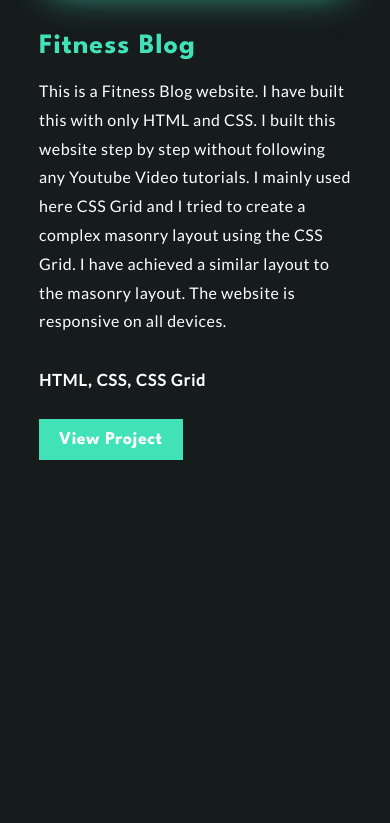
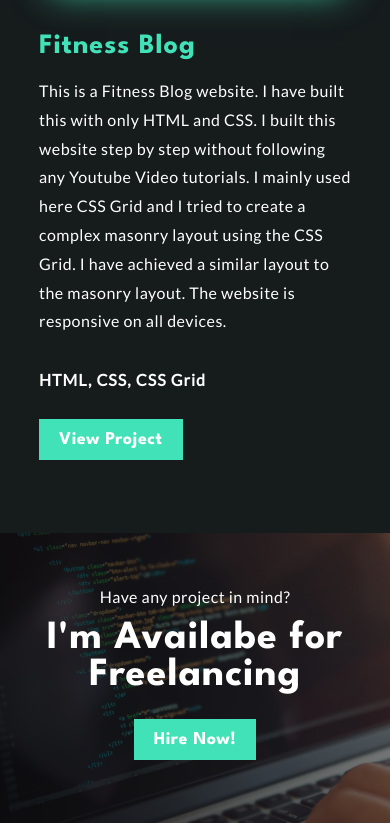
Before and after one commit to nabadev/nabadev-portfolio, a plain HTML site: page index.html in a window 390 px wide. Shown: the part 3304-4127 px from the top of the page. Before the commit the page ends 3837 px from the top, so only its background shows below. Drawn offline with Linux system fonts and the light colour scheme.

Commit message:
Added the CTA section and also made it responsive

```diff
--- a/index.html
+++ b/index.html
@@ -149,7 +149,21 @@
             </div>
         </div>
     </section>
+    <!-- Project section ends here -->
 
+    <!-- CTA section starts here -->
+
+    <section id="nd-cta-section">
+        <div class="nd-container nd-cta-container">
+            <div class="nd-row nd-cta-row">
+                <div class="nd-cta-col">
+                    <p class="nd-body-text">Have any project in mind?</p>
+                    <h2 class="nd-h2-heading">I'm Availabe for Freelancing</h2>
+                    <a href="#" class="nd-primary-btn nd-cta-section-btn">Hire Now!</a>
+                </div>
+            </div>
+        </div>
+    </section>
 </body>
 
 </html>
--- a/style.css
+++ b/style.css
@@ -439,6 +439,41 @@ hr {
     letter-spacing: 1px;
 }
 
+/* CTA section styles */
+#nd-cta-section {
+    position: relative;
+    width: 100%;
+    height: 100%;
+}
+
+#nd-cta-section .nd-cta-container {
+    padding: 100px 0px;
+    width: 100%;
+    height: 100%;
+}
+
+#nd-cta-section::before {
+    content: "";
+    background: linear-gradient(90deg, rgba(0, 0, 0, 0.8) 0%, rgba(0, 0, 0, 0.53) 100%), url(assets/img/cta-bg.png) no-repeat center/cover;
+    position: absolute;
+    width: 100%;
+    height: 100%;
+}
+
+#nd-cta-section .nd-cta-container .nd-cta-row {
+    display: flex;
+    justify-content: center;
+    align-items: center;
+    flex-direction: column;
+    text-align: center;
+    position: relative;
+    z-index: 9999;
+}
+
+#nd-cta-section .nd-cta-container .nd-cta-row .nd-cta-col h2 {
+    margin: 20px 0px 50px 0px;
+}
+
 /* Mobile styles */
 @media only screen and (max-width: 767px) {
 
@@ -669,6 +704,18 @@ hr {
         order: 1;
     }
 
+    /* Mobile cta section styles */
+
+    #nd-cta-section .nd-cta-container {
+        padding: 50px 0px 70px 0px;
+    }
+
+    #nd-cta-section .nd-cta-container .nd-cta-row .nd-cta-col h2 {
+        margin: 10px 0px 30px 0px;
+        line-height: 2.3rem;
+    }
+
+
 }
 
 /* Tablet styles */
@@ -793,7 +840,7 @@ hr {
         max-width: 90%;
     }
 
-    /* Mobile projects sections styles */
+    /* Tablet projects sections styles */
     #nd-projects-section .nd-projects-conatiner .nd-project-item-row {
         flex-direction: column;
         gap: 30px;
@@ -814,6 +861,18 @@ hr {
     #nd-projects-section .nd-projects-conatiner .nd-project-item-row .nd-second-project-item-img-col {
         order: 1;
     }
+
+    /* Tablet cta section styles */
+
+    #nd-cta-section .nd-cta-container {
+        padding: 50px 0px 60px 0px;
+    }
+
+    #nd-cta-section .nd-cta-container .nd-cta-row .nd-cta-col h2 {
+        margin: 10px 0px 30px 0px;
+        line-height: 2.3rem;
+    }
+
 
 }
 
```
